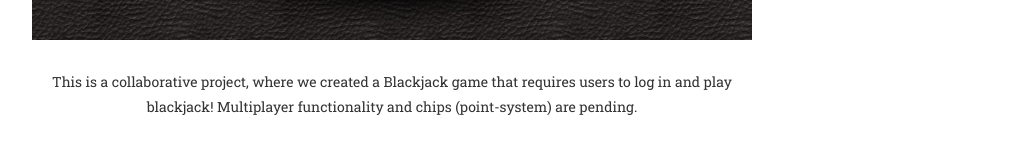
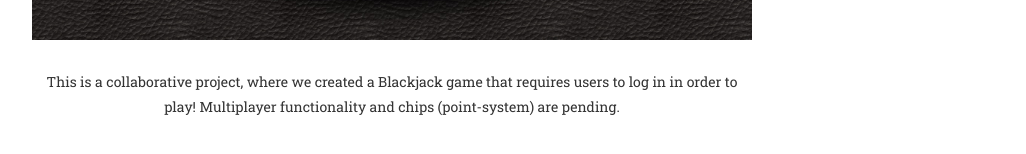
Before and after one commit to ajcarnese/ajcarnese.github.io, a website: page index.html in a window 1280 px wide. Both pictures are taken after a click on the link 1076 px from the left and 2305 px from the top of the page. Shown: the part 2529-2683 px from the top of the page, without its empty margins (248-1274 px from the left). Drawn offline with nearby package versions, Linux system fonts and the light colour scheme; a web font is replaced by a local one.

Commit message:
more changes to portfolio

```diff
--- a/index.html
+++ b/index.html
@@ -421,7 +421,7 @@
                                 <h2>React Blackjack</h2>
                                 <p class="item-intro text-muted">React/Webpack</p>
                                 <img class="img-responsive img-centered" src="img/portfolio/blackjack.jpg" alt="">
-                                <p>This is a collaborative project, where we created a Blackjack game that requires users to log in and play blackjack! Multiplayer functionality and chips (point-system) are pending.</p>
+                                <p>This is a collaborative project, where we created a Blackjack game that requires users to log in in order to play! Multiplayer functionality and chips (point-system) are pending.</p>
                                 <br>
                                 <p>Technologies used: HTML, JavaScript, jQuery, CSS, React.js, Passport, Mocha, Chai, Enzyme, Webpack, MongoDB, Mongoose </p>
                                 <p> May 2017</p>
```
